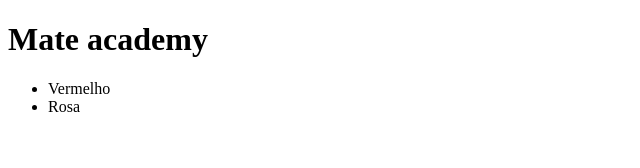
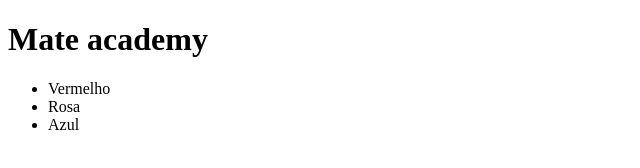
Before and after one commit to rafaelbertoldo/minha_pagina, a plain HTML site: page index.html in a window 1280 px wide. Shown: the full height of the page, 0-640 px from the left. Drawn offline with Linux system fonts and the light colour scheme.

Commit message:
adicionar cor azul

```diff
--- a/index.html
+++ b/index.html
@@ -11,6 +11,7 @@
   <ul>
     <li>Vermelho</li>
     <li>Rosa</li>
+    <li>Azul</li>
   </ul>
 </body>
 </html>
```
